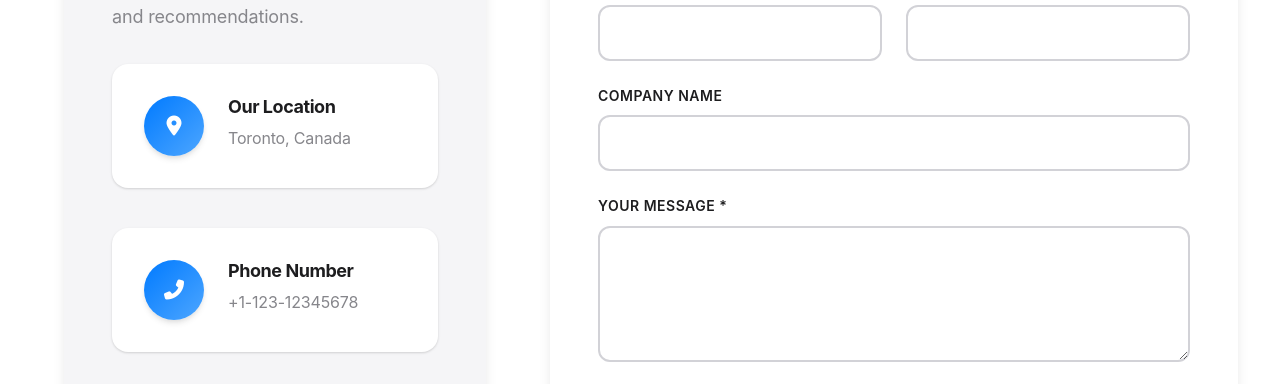
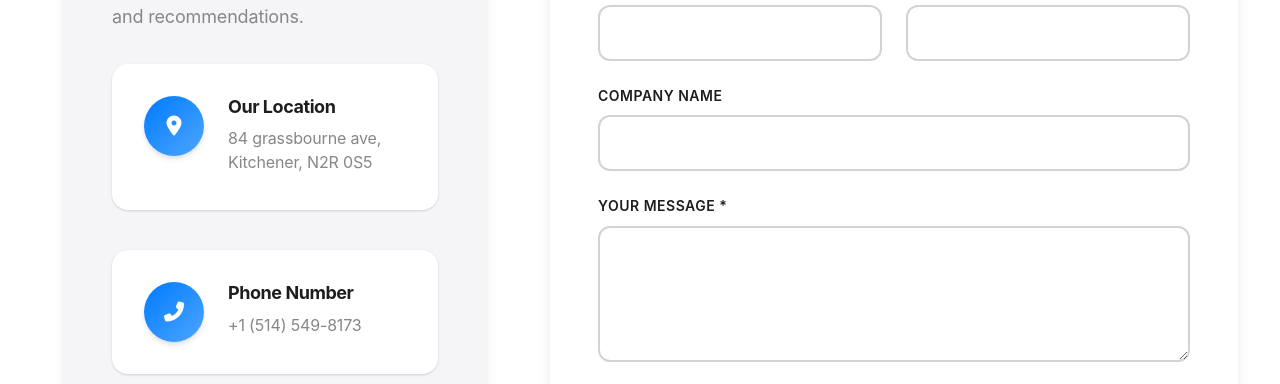
Before and after one commit to northrubber/northrubber, a React (Create React App) app: page /contact in a window 1280 px wide. Shown: the part 690-1074 px from the top of the page. Built offline with nearby package versions, Linux system fonts and the light colour scheme.

Commit message:
Updated contact details

```diff
--- a/public/index.html
+++ b/public/index.html
@@ -41,15 +41,15 @@
         "description": "Natural Rubber Sheeting provider.",
         "address": {
           "@type": "PostalAddress",
-          "streetAddress": "123 Metal Way",
-          "addressLocality": "Toronto",
+          "streetAddress": "84 grassbourne ave",
+          "addressLocality": "Kitchener",
           "addressRegion": "ON",
-          "postalCode": "M1M 1M1",
+          "postalCode": "N2R 0S5",
           "addressCountry": "CA"
         },
         "contactPoint": {
           "@type": "ContactPoint",
-          "telephone": "+1-123-456-7890",
+          "telephone": "+1 (514) 549-8173",
           "contactType": "customer service"
         }
       }
--- a/src/components/Footer.js
+++ b/src/components/Footer.js
@@ -123,10 +123,10 @@ const Footer = () => {
       </div>
       <div className="footer-address">
         <div className="address-info">
-          <p>144, Free Press House, 215 Nariman Point, Mumbai 400 021.</p>
+          <p>84 grassbourne ave, Kitchener, N2R 0S5</p>
           <div className="contact-row">
             <p>Email: info@northrubber.com</p>
-            <p>Phone: +91 22 22885888</p>
+            <p>Phone: +1 (514) 549-8173</p>
           </div>
         </div>
         <div className="copyright-info">
--- a/src/pages/Contact.js
+++ b/src/pages/Contact.js
@@ -107,7 +107,7 @@ function Contact() {
               </div>
               <div className="info-content">
                 <h3>Our Location</h3>
-                <p>Toronto, Canada</p>
+                <p>84 grassbourne ave, Kitchener, N2R 0S5</p>
               </div>
             </div>
 
@@ -117,7 +117,7 @@ function Contact() {
               </div>
               <div className="info-content">
                 <h3>Phone Number</h3>
-                <p>+1-123-12345678</p>
+                <p>+1 (514) 549-8173</p>
               </div>
             </div>
 
@@ -222,13 +222,13 @@ function Contact() {
 
       <section className="map-section">
         <iframe
-          src="https://www.google.com/maps/embed?pb=!1m18!1m12!1m3!1d2886.6117592372534!2d-79.3786784!3d43.6532096!2m3!1f0!2f0!3f0!3m2!1i1024!2i768!4f13.1!3m3!1m2!1s0x89d4cb90d7c63ba5%3A0x323555502ab4c477!2sToronto%2C%20ON%2C%20Canada!5e0!3m2!1sen!2sus!4v1689945412050!5m2!1sen!2sus"
+          src="https://www.google.com/maps/embed?pb=!1m18!1m12!1m3!1d2892.9376543210987!2d-80.4925573!3d43.4642578!2m3!1f0!2f0!3f0!3m2!1i1024!2i768!4f13.1!3m3!1m2!1s0x882bf48c03ee5105%3A0x5037b28c7231b70!2s84%20Grassbourne%20Ave%2C%20Kitchener%2C%20ON%20N2R%200S5%2C%20Canada!5e0!3m2!1sen!2sus!4v1689945412050!5m2!1sen!2sus"
           width="100%"
           height="450"
           style={{ border: 0 }}
           allowFullScreen=""
           loading="lazy"
-          title="Zenith Rubber Location"
+          title="North Rubber Location"
         ></iframe>
       </section>
     </div>
```
